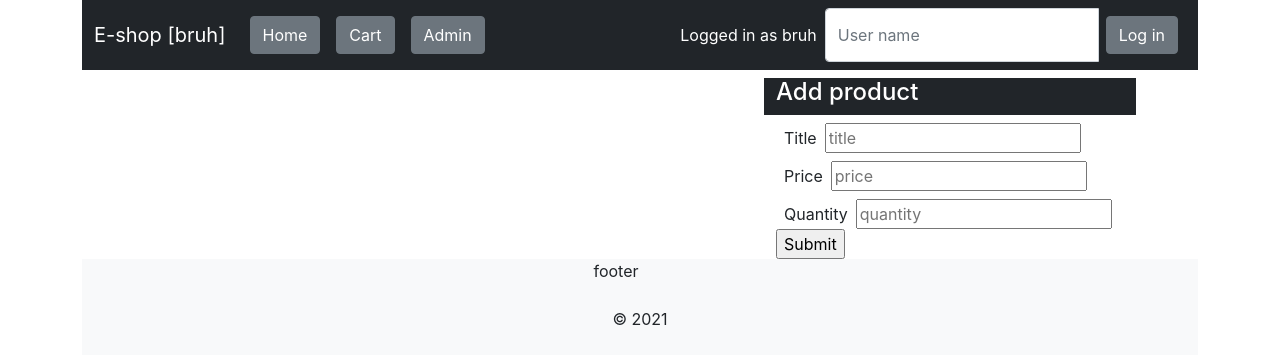
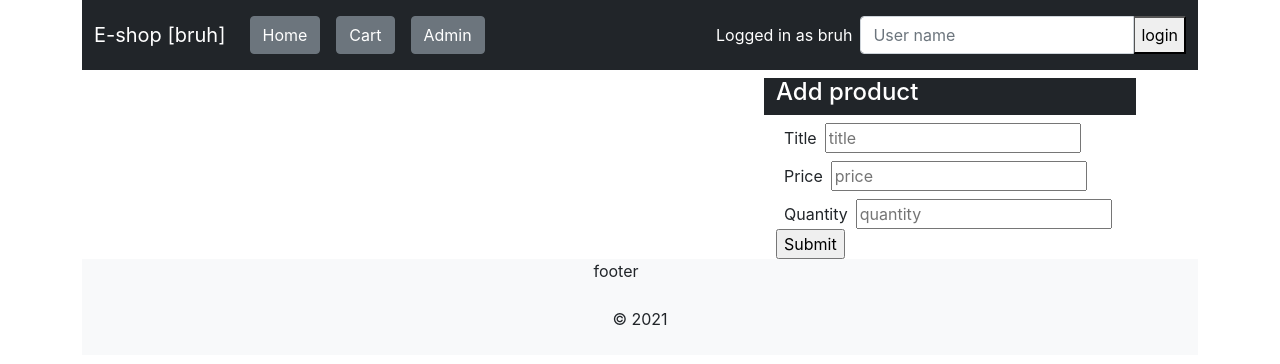
Before and after one commit to simasm/Akademija_shop, a React (Create React App) app in the folder shop-ui/: page /admin in a window 1280 px wide. Shown: the top 364 px of the page. Built offline with nearby package versions, Linux system fonts and the light colour scheme; no server answers.

Commit message:
rewrite admin

```diff
--- a/shop-ui/src/Components/AdminView.js
+++ b/shop-ui/src/Components/AdminView.js
@@ -1,24 +1,42 @@
-import React from 'react';
+import React, { useContext } from 'react';
 import ProductAddForm from './ProductAddForm';
 import ProductList from './ProductList';
 import { withRouter } from 'react-router';
 import { useEffect } from 'react';
 import axios from 'axios';
 import { useState } from 'react';
+import { Collapse } from 'bootstrap';
 
 
-const ProductListContext = React.createContext("");
+export const  ProductListContext = React.createContext(
+
+ );
 
 const AdminView = (props) => {
 
-    const [state, setState] = useState({ products_array: null });
+    //const   [state, setState] = useState({ products_array: null});
+    const updatepa = (a) => {
+        console.log("updatepa " + a);
+        setState({...state, refresh :state.refresh + 1});
+    }
 
-    const load = async () => {
+    const initState = {
+        products_array: null,
+        refresh : 0,
+       updatepa: updatepa
+
+     }
+     const   [state, setState] = useState(initState);
+
+
+
+
+     const load = async () => {
         const response = await axios.get("http://localhost:8080/api/products");
         const products = response.data;
         // console.log("product size " + products.length);
 
-        setState({ products_array: products });
+        setState({...state, products_array: products });
 
     }
 
--- a/shop-ui/src/Components/Bar.js
+++ b/shop-ui/src/Components/Bar.js
@@ -7,22 +7,21 @@ import { UserCtx } from "./UserCtx";
 const Bar = (props,a) => {
 
    let user = props.value;
-  console.log("init context props : " + JSON.stringify(a));
 
   const consumeUsr = (usr) => {
     console.log("consumed "+usr);
     return usr;
   }
 
-  const handleInput = (event) => {
-
+  const handleInput = (e) => {
 
   }
   const handleSubmit = (e) => {
 
     //nieko nedaro
+    console.log("init context props : " + JSON.stringify(props.value));
+    e.preventDefault();
 
-    e.stopPropagation();
 
   }
   return (
@@ -68,9 +67,8 @@ const Bar = (props,a) => {
           <span style={{ color: "white" }}
                 className="text m-2">
                   Logged in as {app.usr}</span>
-          <form className="d-flex align-self-end input-group w-auto"
-                onSubmit={handleSubmit}>
-
+          <form onSubmit={handleSubmit}>
+          <div className="d-flex align-self-end input-group w-auto">
             <input type='text'
               className='form-control'
               placeholder='User name'
@@ -78,13 +76,11 @@ const Bar = (props,a) => {
               onChange={handleInput}
             />
 
-            <Link to={`/cart/${app.usr}`}
-                  style={{ color: "white" }}
-                  className="text-decoration-none">
-              <div className="btn btn-secondary m-2"
-                   type="submit" >Log in</div>
-            </Link>
 
+               <input type="submit"
+                        value="login" />
+
+            </div>
           </form>
 
 
--- a/shop-ui/src/Components/ProductAddForm.js
+++ b/shop-ui/src/Components/ProductAddForm.js
@@ -1,13 +1,15 @@
-import React from "react";
-import { useState } from "react";
+import React, { useContext } from "react";
+import { useState,useEffect } from "react";
 import ProductList from "./ProductList";
 import axios from "axios";
-
+import {ProductListContext} from "./AdminView";
 
 
 const ProductAddForm = (props) => {
 
     const [state, setState] = useState({ title: "", price: "", quant: ""});
+    const  ctx  = useContext(ProductListContext);
+    console.log("Plistctx  " + JSON.stringify(ctx));
 
     const submitHandle = (e) => {
 
@@ -43,7 +45,8 @@ const ProductAddForm = (props) => {
         console.log(response);
         if(response.status < 400)
             {
-
+                ctx.updatepa("d");
+                console.log("+d" +JSON.stringify(ctx));
             }
 
      }
--- a/shop-ui/src/Components/ProductContainer.js
+++ b/shop-ui/src/Components/ProductContainer.js
@@ -1,9 +1,10 @@
-import React from 'react'
+import React, { useContext } from 'react'
 import axios from 'axios'
 
 import Card from './Card'
 import { useParams } from 'react-router';
 import { useState, useEffect } from 'react';
+import { ProductListContext } from './AdminView';
 
  const ProductContainer = (props) => {
 
@@ -15,8 +16,9 @@ import { useState, useEffect } from 'react';
    // console.log("id == ", id);
     const [state, setState] = useState({products_array : null });
 
-
-    useEffect(() => {
+    const ctx = useContext(ProductListContext);
+    console.log("ctx " + JSON.stringify(ctx));
+     useEffect(() => {
 
         const load = async () => {
             const response = await axios.get("http://localhost:8080/api/products");
--- a/shop-ui/src/Components/ProductList.js
+++ b/shop-ui/src/Components/ProductList.js
@@ -39,7 +39,7 @@ const ProductList = (props) => {
     }
 
     if (state.products_array !== null)
-        return (
+        return   (
 
 
                 <ol className="conainer pt-2">
```
Also changed, not shown: shop-ui/src/Components/Admin/Admin_productAddForm.js (added), shop-ui/src/Components/Admin/Admin_productList.js (added), shop-ui/src/Components/Admin/Admin_view.js (added).
